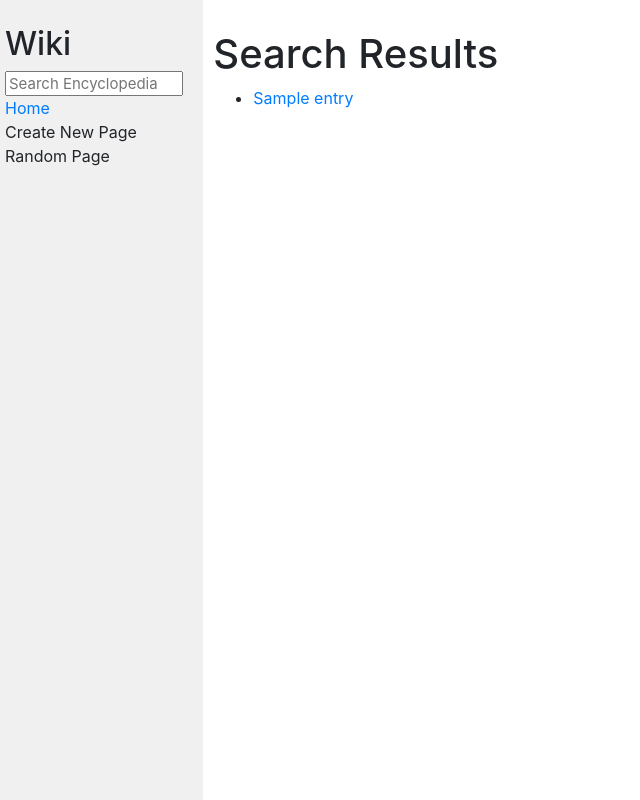
After one commit to Renata21/Encyclopedia, a Django app: template wiki/encyclopedia/templates/encyclopedia/search_res.html in a window 1280 px wide. The commit adds this page. Shown: the whole page, without its empty margins (0-640 px from the left). Run offline with Django 3.2, Linux system fonts and the light colour scheme; the template is opened without the code that fills it: most values are stand-ins (such as "Sample title", 1, 10 or a date in 2020); some libraries are stand-ins or nearby versions.

Commit message:
add search for entries

```diff
--- a/wiki/encyclopedia/templates/encyclopedia/index.html
+++ b/wiki/encyclopedia/templates/encyclopedia/index.html
@@ -9,7 +9,7 @@
 
     <ul>
         {% for entry in entries %}
-            <li>{{ entry }}</li>
+            <li><a href="{% url 'entry' entry %}">{{ entry }}</a></li>
         {% endfor %}
     </ul>
 
--- a/wiki/encyclopedia/templates/encyclopedia/layout.html
+++ b/wiki/encyclopedia/templates/encyclopedia/layout.html
@@ -12,7 +12,7 @@
         <div class="row">
             <div class="sidebar col-lg-2 col-md-3">
                 <h2>Wiki</h2>
-                <form>
+                <form method="GET" action="{% url 'search'%}">
                     <input class="search" type="text" name="q" placeholder="Search Encyclopedia">
                 </form>
                 <div>
--- /dev/null
+++ b/wiki/encyclopedia/templates/encyclopedia/search_res.html
@@ -0,0 +1,19 @@
+{% extends "encyclopedia/layout.html" %}
+
+{% block title %}
+Search Results
+{% endblock %}
+
+{% block body %}
+<h1>Search Results</h1>
+
+<ul>
+    {% for entry in entries %}
+    <li><a href="{% url 'entry' entry %}">{{ entry }}</a></li>
+
+    {% empty %}
+    <p>No results found for <span style ="font-style: italic; color: blue">{{ title }}</span></p>
+
+    {% endfor %}
+</ul>
+{% endblock %}
--- a/wiki/encyclopedia/urls.py
+++ b/wiki/encyclopedia/urls.py
@@ -4,5 +4,6 @@ from . import views
 
 urlpatterns = [
     path("", views.index, name="index"),
-    path(f"<str:title>", views.get_page, name = "entry")
+    path(f"<str:title>", views.get_page, name = "entry"),
+    path("/search", views.search_page, name = "search")
 ]
```
Also changed, not shown: wiki/encyclopedia/views.py (+29 -10 lines), wiki/db.sqlite3, wiki/encyclopedia/static/encyclopedia/styles.css (line endings or trailing spaces).
